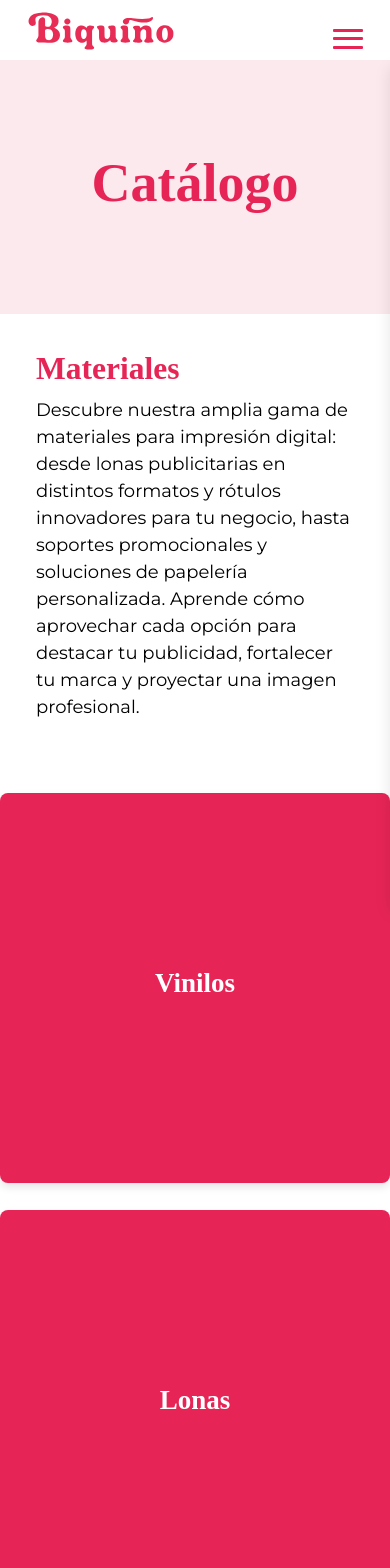
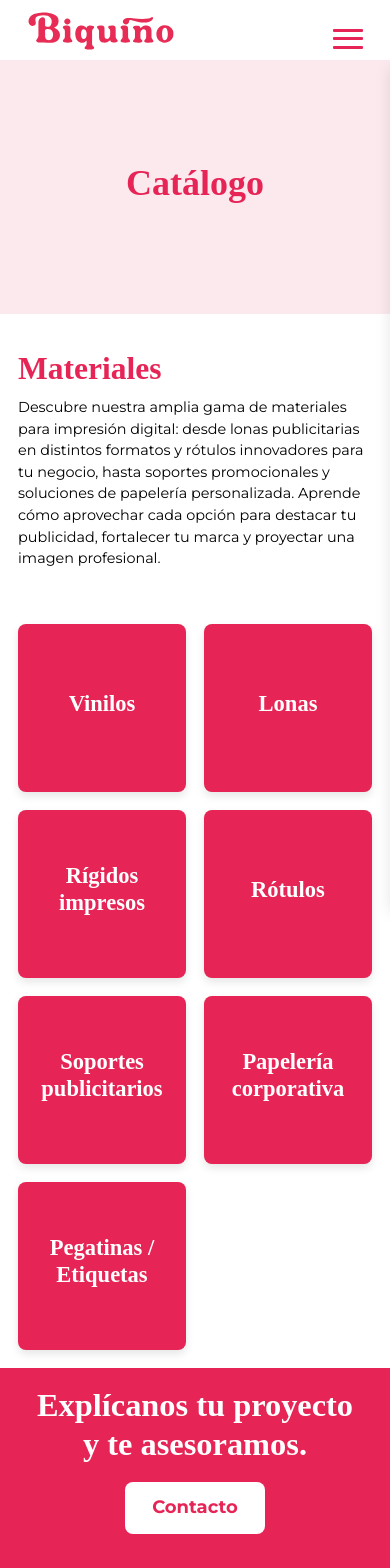
Before and after one commit to AidaG91/biquino-dev, a React (Vite) app: page /materiales in a window 390 px wide. Shown: the top 1568 px of the page. Built offline with nearby package versions, Linux system fonts and the light colour scheme; no server answers; a web font is replaced by a local one.

Commit message:
CSS for mobile updated

```diff
--- a/src/App.jsx
+++ b/src/App.jsx
@@ -2,10 +2,12 @@ import { Toaster } from "react-hot-toast";
 import AppRouter from "./routes/AppRouter";
 import Header from "./components/Header";
 import Footer from "./components/Footer";
+import ScrollToTop from "./components/ScrollToTop";
 
 export default function App() {
   return (
     <>
+      <ScrollToTop />
       <Toaster
         position="top-center"
         reverseOrder={false}
--- /dev/null
+++ b/src/components/ScrollToTop.jsx
@@ -0,0 +1,16 @@
+import { useEffect } from "react";
+import { useLocation } from "react-router-dom";
+
+export default function ScrollToTop() {
+  const { pathname } = useLocation();
+
+  useEffect(() => {
+    window.scrollTo({
+      top: 0,
+      left: 0,
+      behavior: "smooth",
+    });
+  }, [pathname]);
+
+  return null;
+}
--- a/src/index.css
+++ b/src/index.css
@@ -100,3 +100,10 @@ button:focus,
 button:focus-visible {
   outline: 4px auto -webkit-focus-ring-color;
 }
+
+
+@media (max-width: 600px) {
+p {
+  font-size: 0.8rem;
+}
+}
--- a/src/styles/CallToAction.module.css
+++ b/src/styles/CallToAction.module.css
@@ -67,3 +67,10 @@
   background-color: var(--color-primary);
   color: var(--color-white);
 }
+
+
+@media (max-width: 600px) {
+.ctaTitle {
+  font-size: 1.8rem;
+}
+}
--- a/src/styles/MaterialDetailPage.module.css
+++ b/src/styles/MaterialDetailPage.module.css
@@ -125,3 +125,79 @@
   padding: 0 1rem 1.5rem 1rem;
   line-height: 1.6;
 }
+
+@media (max-width: 600px) {
+  /* --- Hero --- */
+  .hero {
+    height: auto; /* Dejamos que la altura sea automática */
+    padding: 2rem 1rem;
+  }
+  .hero h1 {
+    font-size: 2rem; /* Reducimos el título */
+    text-align: center;
+  }
+  .hero p {
+    font-size: 0.9rem; /* Un poco más grande que el p global */
+    padding: 0 0.5rem;
+  }
+
+  /* --- Contenido (Secciones Imagen/Texto) --- */
+  .content {
+    padding: 1rem; /* Menos padding lateral */
+  }
+
+  .contentSection {
+    gap: 1.5rem; /* Menos espacio entre imagen y texto */
+    padding-bottom: 3rem; /* Añade espacio extra debajo del contenido */
+    border-bottom: 1px solid var(--color-secondary);
+  }
+
+  .contentSection:last-of-type {
+  border-bottom: none;
+  padding-bottom: 0;
+  margin-bottom: 0;
+}
+
+  .imageWrapper,
+  .textWrapper {
+    /* Anulamos el min-width para que quepa en pantallas estrechas */
+    min-width: 100%;
+  }
+
+  .imageWrapper {
+    /* Anulamos el flex-basis fijo de 350px */
+    flex-basis: auto;
+  }
+
+  .imageWrapper img {
+    /* Hacemos la imagen un poco más pequeña que el 100% */
+    /* y la centramos para que "respire" */
+    width: 70%;
+    max-width: 350px; /* Evita que sea gigante incluso en 100% */
+    margin: 0 auto;
+    display: block;
+  }
+
+  .textWrapper h2 {
+    font-size: 1.5rem; /* Reducimos el subtítulo */
+    text-align: center;
+  }
+
+  .textWrapper p {
+    font-size: 0.8rem;
+    text-align: center;
+  }
+
+  /* --- Sección FAQ --- */
+  .faqContainer {
+    padding: 2rem 1rem; /* Menos padding lateral */
+    gap: 1.5rem;
+  }
+  .faqHeader h3 {
+    font-size: 1.5rem;
+  }
+  .faqQuestion {
+    font-size: 1rem; /* Hacemos las preguntas más pequeñas */
+    padding: 1rem 0.25rem;
+  }
+}
--- a/src/styles/MaterialsPage.module.css
+++ b/src/styles/MaterialsPage.module.css
@@ -9,6 +9,8 @@
 
 .hero h1 {
   font-size: 3rem;
+  text-align: center; /* Añadido por si el texto es largo */
+  padding: 0 1rem; /* Evita que toque los bordes en móvil */
 }
 
 .sectionInfo {
@@ -27,6 +29,7 @@
   gap: 1.5rem;
   max-width: 1400px;
   margin: 2rem auto;
+  padding: 0 1rem; /* Añadido para que el grid no toque los bordes */
 }
 
 .materialCard {
@@ -36,13 +39,13 @@
   display: flex;
   align-items: center;
   justify-content: center;
-  min-height: 200px;
   padding: 1rem;
   transition:
     transform 0.2s ease,
     box-shadow 0.2s ease;
   width: 100%;
-  aspect-ratio: 1 / 1;
+  aspect-ratio: 1 / 1; /* <-- ¡La regla clave! */
+  /* min-height: 200px; */ /* <-- ELIMINA esta línea */
   border-radius: 8px;
   box-shadow: 0 4px 8px rgba(0, 0, 0, 0.1);
 }
@@ -52,8 +55,35 @@
   box-shadow: 0 8px 15px rgba(0, 0, 0, 0.1);
 }
 
+/* Feedback para pantallas táctiles */
+.materialCard:active {
+  transform: translateY(-2px);
+  box-shadow: 0 6px 12px rgba(0, 0, 0, 0.12);
+}
+
 .materialCard h2 {
   font-size: 1.5rem;
   text-align: center;
   color: var(--color-white);
 }
+
+
+/* --- MEJORAS PARA MÓVIL --- */
+@media (max-width: 600px) {
+  .hero h1 {
+    font-size: 2rem; /* Reduce el tamaño del título */
+  }
+
+  .sectionInfo {
+    padding: 2rem 1rem; /* Reduce el padding horizontal */
+  }
+
+    .gridContainer {
+    margin: 1rem auto;
+    gap: 1rem;
+    grid-template-columns: 1fr 1fr;
+  }
+  .materialCard h2 {
+    font-size: 1.25rem; /* Reduce el texto de las tarjetas */
+  }
+}
```
